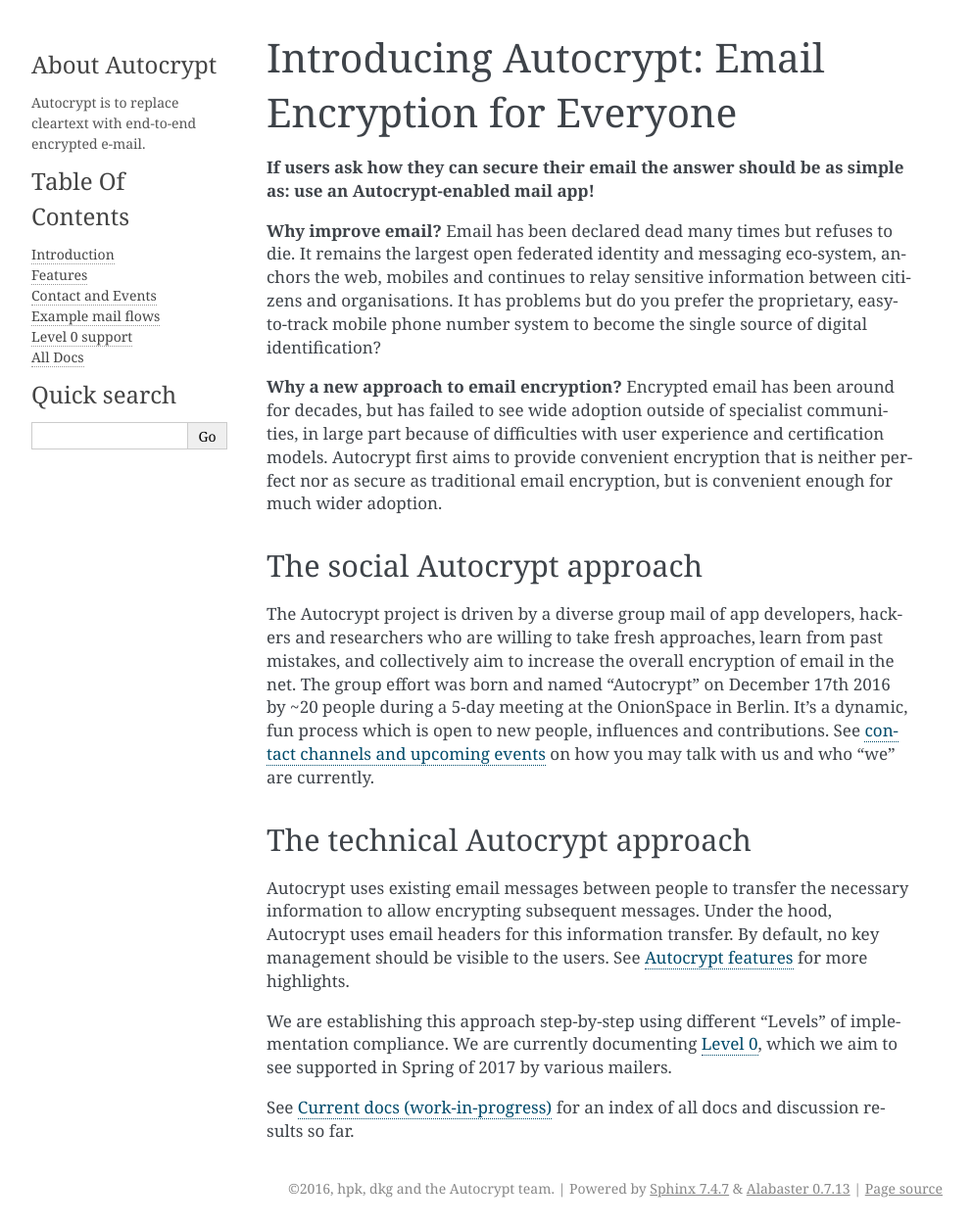
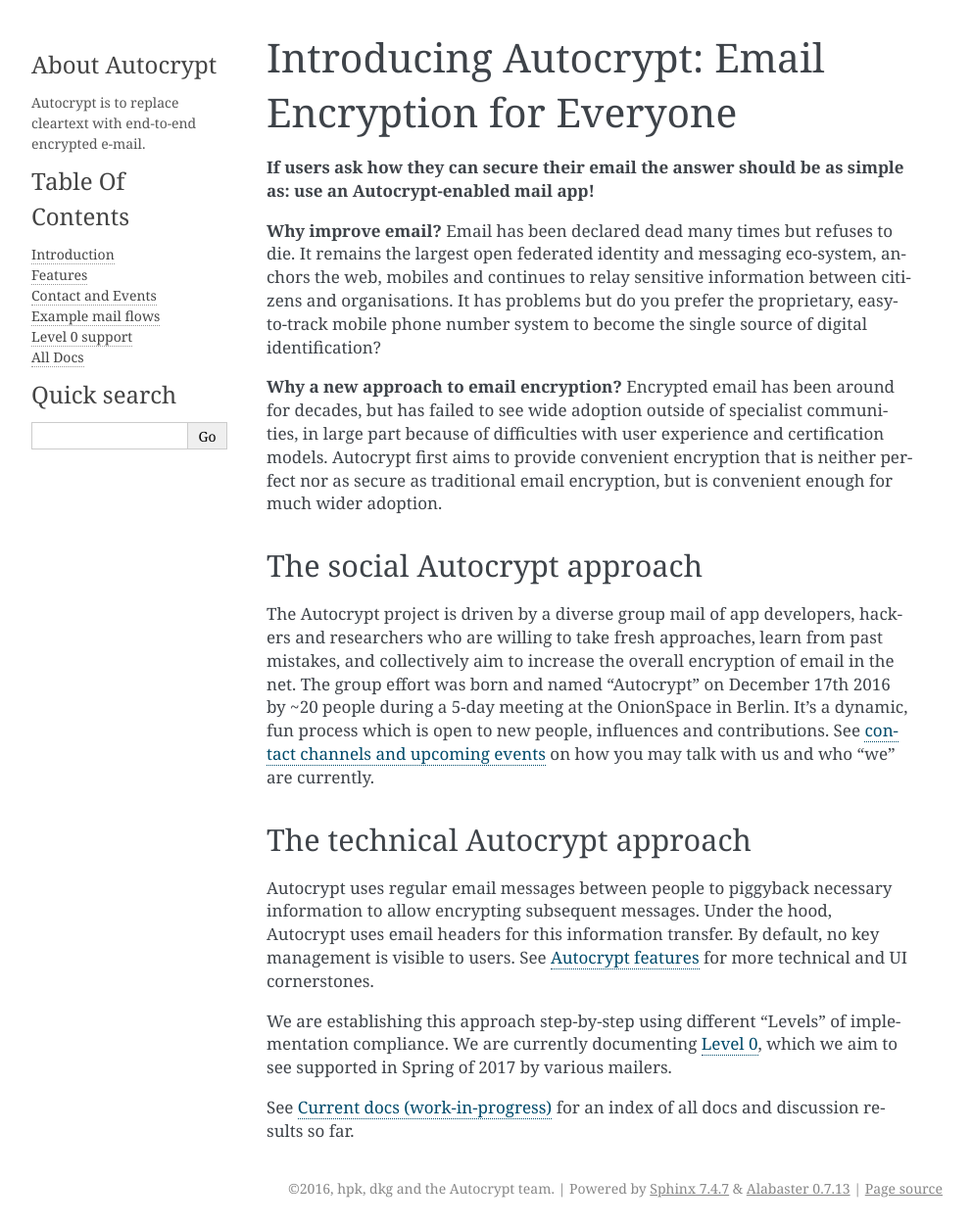
Before and after one commit to autocrypt/autocrypt, a Sphinx documentation site: the page built from doc/index.rst, in a window 1280 px wide. Shown: the whole page at 98% size, without its empty margins (148-1140 px from the left). Built offline with Sphinx 7.4.7, drawn with Linux system fonts in a browser that asks for light colours.

Commit message:
slight rewording of the intro page.

```diff
--- a/doc/index.rst
+++ b/doc/index.rst
@@ -36,11 +36,11 @@
 The technical Autocrypt approach
 --------------------------------------
 
-Autocrypt uses existing email messages between people to transfer
-the necessary information to allow encrypting subsequent messages.
+Autocrypt uses regular email messages between people to piggyback
+necessary information to allow encrypting subsequent messages.
 Under the hood, Autocrypt uses email headers for this information
-transfer. By default, no key management should be visible to the users.
-See :doc:`features` for more highlights.
+transfer. By default, no key management is visible to users.
+See :doc:`features` for more technical and UI cornerstones.
 
 We are establishing this approach step-by-step using different "Levels"
 of implementation compliance.  We are currently documenting :doc:`Level
```
